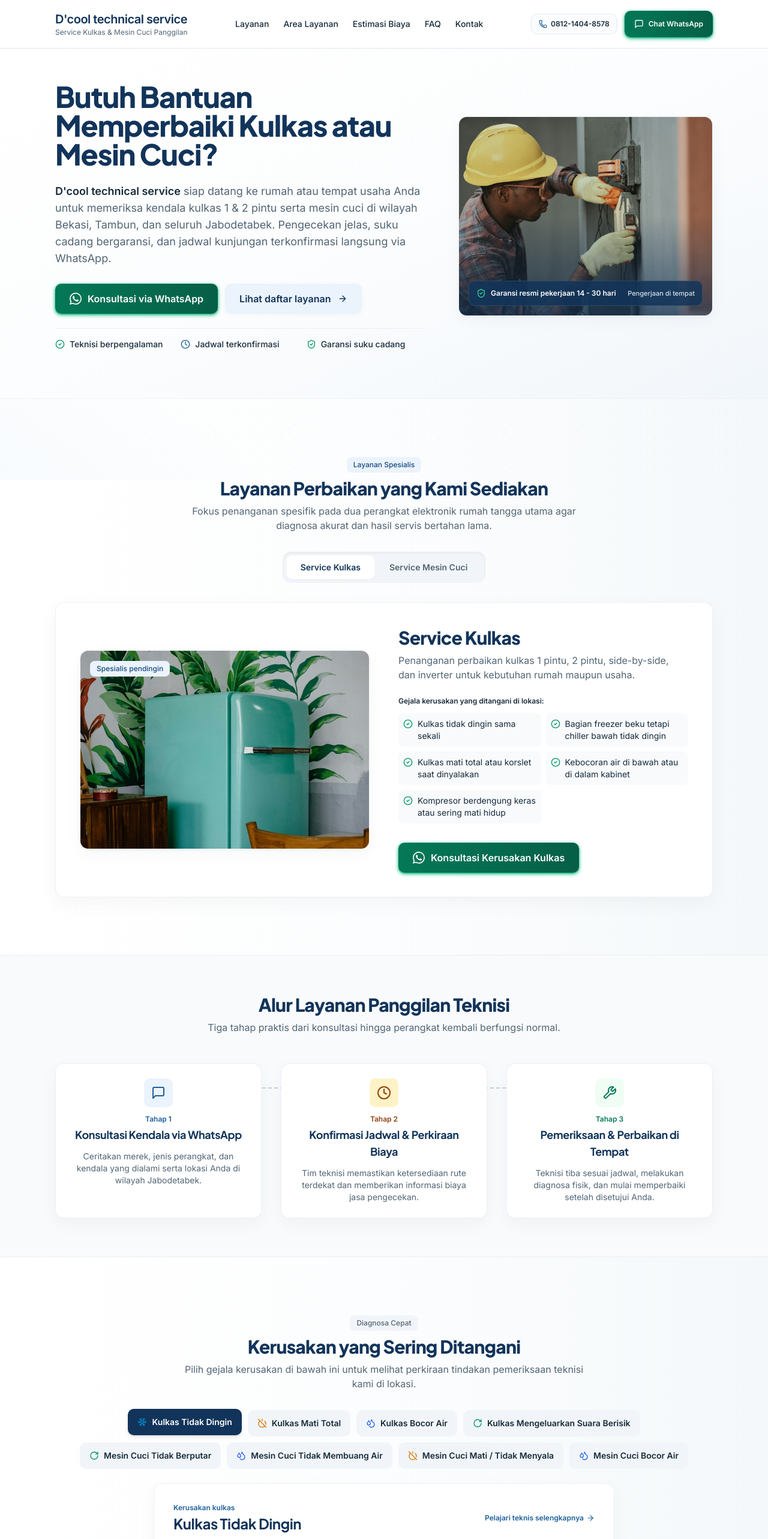
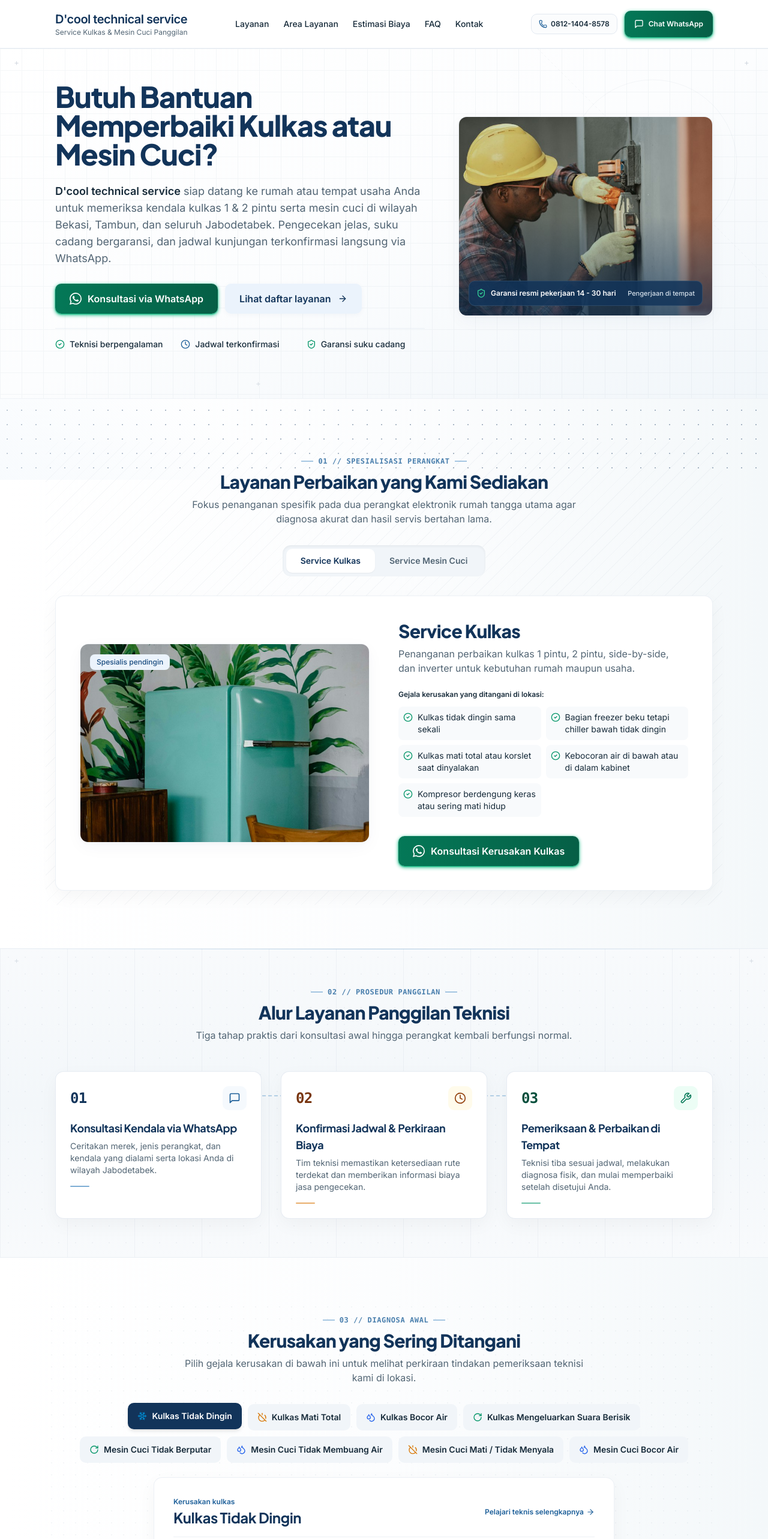
Before and after one commit to syafiqAsyaddid/webservice-mesincuci-kulkas, a Next.js app: page / in a window 1280 px wide. Shown: the top 2566 px of the page at 60% size. Built offline with nearby package versions, Linux system fonts and the light colour scheme.

Commit message:
feat: add varied geometric patterns per section, remove generic badges/labels, and introduce technical step counters

```diff
--- a/app/layout.tsx
+++ b/app/layout.tsx
@@ -53,7 +53,7 @@ export default function RootLayout({
       <body className="min-h-screen flex flex-col font-sans bg-gradient-to-r from-white via-[#FCFDFE] to-[#F4F8FA] text-text relative">
         {/* Subtle Geometric Dot Pattern (3.5% Opacity) */}
         <div
-          className="fixed inset-0 pointer-events-none z-[-1] opacity-[0.035] bg-[radial-gradient(#12345A_1.2px,transparent_1.2px)] [background-size:24px_24px]"
+          className="fixed inset-0 pointer-events-none z-[-1] opacity-[0.35] bg-[radial-gradient(#12345A_1.2px,transparent_1.2px)] [background-size:24px_24px]"
           aria-hidden="true"
         />
         {/* Soft Ambient Corner Accents */}
--- a/app/page.tsx
+++ b/app/page.tsx
@@ -5,13 +5,11 @@ import {
   CheckCircle2,
   Clock,
   MessageSquare,
-  HelpCircle,
   ShieldCheck,
   Phone,
 } from 'lucide-react';
 import { Button, WhatsAppIcon } from '@/components/ui/Button';
 import { Accordion } from '@/components/ui/Accordion';
-import { Badge } from '@/components/ui/Badge';
 import { businessInfo } from '@/lib/content/business';
 import { servicesData, priorityIssues } from '@/lib/content/services';
 import { regionsData } from '@/lib/content/regions';
@@ -26,6 +24,35 @@ export default function HomePage() {
     <div className="space-y-16 sm:space-y-24">
       {/* Hero Section */}
       <section className="relative overflow-hidden pt-8 pb-12 sm:pt-14 sm:pb-20 bg-gradient-to-br from-white via-[#FCFDFE] to-[#F1F6FA] border-b border-border/50">
+        {/* Pattern 1: Geometric Technical Blueprint Grid (3.5% Opacity) */}
+        <div
+          className="absolute inset-0 pointer-events-none opacity-[0.035] bg-[linear-gradient(to_right,#12345A_1px,transparent_1px),linear-gradient(to_bottom,#12345A_1px,transparent_1px)] [background-size:36px_36px]"
+          aria-hidden="true"
+        />
+
+        {/* Pattern 2: Precision Drafting Crosshairs (+) */}
+        <div className="absolute top-4 left-6 text-primary-900/20 font-mono text-xs select-none pointer-events-none" aria-hidden="true">
+          +
+        </div>
+        <div className="absolute top-4 right-8 text-primary-900/20 font-mono text-xs select-none pointer-events-none" aria-hidden="true">
+          +
+        </div>
+        <div className="absolute bottom-4 left-1/3 text-primary-900/15 font-mono text-xs select-none pointer-events-none" aria-hidden="true">
+          +
+        </div>
+
+        {/* Pattern 3: Technical Blueprint Schematic Guide Overlay */}
+        <svg
+          className="absolute top-0 right-0 w-80 h-80 sm:w-96 sm:h-96 pointer-events-none opacity-[0.04] text-primary-900"
+          viewBox="0 0 384 384"
+          fill="none"
+          aria-hidden="true"
+        >
+          <line x1="0" y1="0" x2="384" y2="384" stroke="currentColor" strokeWidth="1" strokeDasharray="4 4" />
+          <circle cx="192" cy="192" r="140" stroke="currentColor" strokeWidth="1" />
+          <circle cx="192" cy="192" r="70" stroke="currentColor" strokeWidth="1" strokeDasharray="3 3" />
+        </svg>
+
         <div className="relative max-w-container mx-auto px-4 sm:px-6 lg:px-8">
           <div className="grid grid-cols-1 lg:grid-cols-12 gap-10 lg:gap-14 items-center">
             <div className="lg:col-span-7 space-y-6">
@@ -102,11 +129,21 @@ export default function HomePage() {
       </section>
 
       {/* Seksi Layanan Spesialis */}
-      <section className="max-w-container mx-auto px-4 sm:px-6 lg:px-8">
+      <section className="relative max-w-container mx-auto px-4 sm:px-6 lg:px-8">
+        {/* Varied Geometric Diagonal Hatch Pattern Behind Section (3% Opacity) */}
+        <div
+          className="absolute inset-x-4 -inset-y-6 pointer-events-none -z-10 rounded-card opacity-[0.03] bg-[repeating-linear-gradient(-45deg,#12345A_0,#12345A_1px,transparent_0,transparent_16px)]"
+          aria-hidden="true"
+        />
+
         <div className="text-center max-w-2xl mx-auto mb-8 space-y-2">
-          <Badge variant="default">
-            Layanan Spesialis
-          </Badge>
+          {/* Geometric Technical Index Header */}
+          <div className="flex items-center justify-center gap-2 text-xs font-mono font-semibold tracking-wider text-primary-700/80 uppercase">
+            <span className="w-5 h-[1.5px] bg-primary-600/40" aria-hidden="true" />
+            <span>01 // Spesialisasi Perangkat</span>
+            <span className="w-5 h-[1.5px] bg-primary-600/40" aria-hidden="true" />
+          </div>
+
           <h2 className="text-2xl sm:text-3xl font-extrabold text-primary-900 tracking-tight">
             Layanan Perbaikan yang Kami Sediakan
           </h2>
@@ -119,61 +156,115 @@ export default function HomePage() {
       </section>
 
       {/* Alur Kunjungan Teknisi */}
-      <section className="bg-[#F8FAFC] border-y border-border/60 py-12 sm:py-16">
-        <div className="max-w-container mx-auto px-4 sm:px-6 lg:px-8">
+      <section className="relative overflow-hidden bg-gradient-to-b from-[#F8FAFC] via-[#F3F7FA] to-[#F8FAFC] border-y border-border/60 py-12 sm:py-16">
+        {/* Varied Geometric Circuit / Flow Matrix Pattern (4% Opacity) */}
+        <div
+          className="absolute inset-0 pointer-events-none opacity-[0.04] bg-[radial-gradient(#12345A_1.5px,transparent_1.5px),linear-gradient(to_right,#12345A_1px,transparent_1px)] [background-size:28px_28px,112px_28px]"
+          aria-hidden="true"
+        />
+
+        {/* Decorative Technical Line Across Top */}
+        <div
+          className="absolute top-0 left-0 right-0 h-px bg-gradient-to-r from-transparent via-primary-600/30 to-transparent"
+          aria-hidden="true"
+        />
+
+        {/* Precision Crosshair Corner Accents */}
+        <div className="absolute top-3 left-6 text-primary-900/15 font-mono text-xs select-none pointer-events-none" aria-hidden="true">+</div>
+        <div className="absolute top-3 right-6 text-primary-900/15 font-mono text-xs select-none pointer-events-none" aria-hidden="true">+</div>
+
+        <div className="relative max-w-container mx-auto px-4 sm:px-6 lg:px-8">
           <div className="text-center max-w-2xl mx-auto mb-12 space-y-2">
+            {/* Geometric Technical Index Header */}
+            <div className="flex items-center justify-center gap-2 text-xs font-mono font-semibold tracking-wider text-primary-700/80 uppercase">
+              <span className="w-5 h-[1.5px] bg-primary-600/40" aria-hidden="true" />
+              <span>02 // Prosedur Panggilan</span>
+              <span className="w-5 h-[1.5px] bg-primary-600/40" aria-hidden="true" />
+            </div>
+
             <h2 className="text-2xl sm:text-3xl font-extrabold text-primary-900 tracking-tight">
               Alur Layanan Panggilan Teknisi
             </h2>
             <p className="text-sm sm:text-base text-text-muted">
-              Tiga tahap praktis dari konsultasi hingga perangkat kembali berfungsi normal.
+              Tiga tahap praktis dari konsultasi awal hingga perangkat kembali berfungsi normal.
             </p>
           </div>
 
           <div className="relative">
+            {/* Connecting Track between Step Nodes */}
             <div
-              className="hidden md:block absolute top-10 left-[16%] right-[16%] h-0.5 border-t-2 border-dashed border-primary-600/30 -z-0"
+              className="hidden md:block absolute top-10 left-[16%] right-[16%] h-0.5 border-t-2 border-dashed border-primary-600/30 z-0"
               aria-hidden="true"
             />
 
-            <div className="grid grid-cols-1 md:grid-cols-3 gap-8 relative z-10">
-              <div className="bg-white rounded-card p-6 border border-border/60 shadow-soft text-center space-y-3">
-                <div className="w-12 h-12 mx-auto rounded-button bg-[#EBF3FC] text-primary-700 flex items-center justify-center font-bold text-lg shadow-xs">
-                  <MessageSquare className="w-6 h-6" aria-hidden="true" />
+            <div className="grid grid-cols-1 md:grid-cols-3 gap-6 lg:gap-8 relative z-10">
+              {/* Step 1 */}
+              <div className="bg-white rounded-card p-6 border border-border/80 shadow-soft text-left space-y-4 relative group hover:border-primary-400 transition-colors">
+                <div className="flex items-center justify-between">
+                  <span className="font-mono text-2xl font-black text-primary-900 tracking-tight">
+                    01
+                  </span>
+                  <div className="w-10 h-10 rounded-button bg-primary-50 text-primary-700 flex items-center justify-center font-bold shadow-xs">
+                    <MessageSquare className="w-5 h-5" aria-hidden="true" />
                   </div>
-                <div className="space-y-1">
-                  <span className="text-xs font-semibold text-primary-700 block">Tahap 1</span>
-                  <h3 className="text-lg font-bold text-primary-900">Konsultasi Kendala via WhatsApp</h3>
                 </div>
+
+                <div className="space-y-1.5">
+                  <h3 className="text-base sm:text-lg font-bold text-primary-900">
+                    Konsultasi Kendala via WhatsApp
+                  </h3>
                   <p className="text-xs sm:text-sm text-text-muted leading-relaxed">
                     Ceritakan merek, jenis perangkat, dan kendala yang dialami serta lokasi Anda di wilayah Jabodetabek.
                   </p>
                 </div>
 
-              <div className="bg-white rounded-card p-6 border border-border/60 shadow-soft text-center space-y-3">
-                <div className="w-12 h-12 mx-auto rounded-button bg-[#FEF3C7] text-amber-800 flex items-center justify-center font-bold text-lg shadow-xs">
-                  <Clock className="w-6 h-6" aria-hidden="true" />
+                <div className="w-8 h-0.5 bg-primary-600/60 rounded-full" aria-hidden="true" />
               </div>
-                <div className="space-y-1">
-                  <span className="text-xs font-semibold text-amber-800 block">Tahap 2</span>
-                  <h3 className="text-lg font-bold text-primary-900">Konfirmasi Jadwal & Perkiraan Biaya</h3>
+
+              {/* Step 2 */}
+              <div className="bg-white rounded-card p-6 border border-border/80 shadow-soft text-left space-y-4 relative group hover:border-amber-400 transition-colors">
+                <div className="flex items-center justify-between">
+                  <span className="font-mono text-2xl font-black text-amber-900 tracking-tight">
+                    02
+                  </span>
+                  <div className="w-10 h-10 rounded-button bg-amber-50 text-amber-800 flex items-center justify-center font-bold shadow-xs">
+                    <Clock className="w-5 h-5" aria-hidden="true" />
                   </div>
+                </div>
+
+                <div className="space-y-1.5">
+                  <h3 className="text-base sm:text-lg font-bold text-primary-900">
+                    Konfirmasi Jadwal & Perkiraan Biaya
+                  </h3>
                   <p className="text-xs sm:text-sm text-text-muted leading-relaxed">
                     Tim teknisi memastikan ketersediaan rute terdekat dan memberikan informasi biaya jasa pengecekan.
                   </p>
                 </div>
 
-              <div className="bg-white rounded-card p-6 border border-border/60 shadow-soft text-center space-y-3">
-                <div className="w-12 h-12 mx-auto rounded-button bg-[#F0FDF4] text-emerald-700 flex items-center justify-center font-bold text-lg shadow-xs">
-                  <Wrench className="w-6 h-6" aria-hidden="true" />
+                <div className="w-8 h-0.5 bg-amber-600/60 rounded-full" aria-hidden="true" />
               </div>
-                <div className="space-y-1">
-                  <span className="text-xs font-semibold text-emerald-700 block">Tahap 3</span>
-                  <h3 className="text-lg font-bold text-primary-900">Pemeriksaan & Perbaikan di Tempat</h3>
+
+              {/* Step 3 */}
+              <div className="bg-white rounded-card p-6 border border-border/80 shadow-soft text-left space-y-4 relative group hover:border-emerald-400 transition-colors">
+                <div className="flex items-center justify-between">
+                  <span className="font-mono text-2xl font-black text-emerald-900 tracking-tight">
+                    03
+                  </span>
+                  <div className="w-10 h-10 rounded-button bg-emerald-50 text-emerald-700 flex items-center justify-center font-bold shadow-xs">
+                    <Wrench className="w-5 h-5" aria-hidden="true" />
                   </div>
+                </div>
+
+                <div className="space-y-1.5">
+                  <h3 className="text-base sm:text-lg font-bold text-primary-900">
+                    Pemeriksaan & Perbaikan di Tempat
+                  </h3>
                   <p className="text-xs sm:text-sm text-text-muted leading-relaxed">
                     Teknisi tiba sesuai jadwal, melakukan diagnosa fisik, dan mulai memperbaiki setelah disetujui Anda.
                   </p>
+                </div>
+
+                <div className="w-8 h-0.5 bg-emerald-600/60 rounded-full" aria-hidden="true" />
               </div>
             </div>
           </div>
@@ -181,11 +272,21 @@ export default function HomePage() {
       </section>
 
       {/* Gejala Kerusakan yang Sering Ditangani */}
-      <section className="max-w-container mx-auto px-4 sm:px-6 lg:px-8">
+      <section className="relative max-w-container mx-auto px-4 sm:px-6 lg:px-8">
+        {/* Varied Geometric Micro-Matrix Pattern (3.5% Opacity) */}
+        <div
+          className="absolute inset-x-4 -inset-y-6 pointer-events-none -z-10 rounded-card opacity-[0.035] bg-[radial-gradient(#12345A_1.2px,transparent_1.2px)] [background-size:20px_20px]"
+          aria-hidden="true"
+        />
+
         <div className="text-center max-w-2xl mx-auto mb-8 space-y-2">
-          <Badge variant="neutral">
-            Diagnosa Cepat
-          </Badge>
+          {/* Geometric Technical Index Header */}
+          <div className="flex items-center justify-center gap-2 text-xs font-mono font-semibold tracking-wider text-primary-700/80 uppercase">
+            <span className="w-5 h-[1.5px] bg-primary-600/40" aria-hidden="true" />
+            <span>03 // Diagnosa Awal</span>
+            <span className="w-5 h-[1.5px] bg-primary-600/40" aria-hidden="true" />
+          </div>
+
           <h2 className="text-2xl sm:text-3xl font-extrabold text-primary-900 tracking-tight">
             Kerusakan yang Sering Ditangani
           </h2>
@@ -203,12 +304,22 @@ export default function HomePage() {
       </section>
 
       {/* Tanya Jawab (FAQ) */}
-      <section id="faq" className="max-w-container mx-auto px-4 sm:px-6 lg:px-8">
+      <section id="faq" className="relative max-w-container mx-auto px-4 sm:px-6 lg:px-8">
+        {/* Varied Geometric Modular Grid Pattern Behind FAQ (3% Opacity) */}
+        <div
+          className="absolute inset-x-8 -inset-y-6 pointer-events-none -z-10 rounded-card opacity-[0.03] bg-[linear-gradient(to_right,#12345A_1px,transparent_1px),linear-gradient(to_bottom,#12345A_1px,transparent_1px)] [background-size:48px_48px]"
+          aria-hidden="true"
+        />
+
         <div className="max-w-3xl mx-auto space-y-8">
           <div className="text-center space-y-2">
-            <Badge variant="default" icon={<HelpCircle className="w-3.5 h-3.5 text-primary-700" />}>
-              Pusat Informasi
-            </Badge>
+            {/* Geometric Technical Index Header */}
+            <div className="flex items-center justify-center gap-2 text-xs font-mono font-semibold tracking-wider text-primary-700/80 uppercase">
+              <span className="w-5 h-[1.5px] bg-primary-600/40" aria-hidden="true" />
+              <span>05 // Transparansi Layanan</span>
+              <span className="w-5 h-[1.5px] bg-primary-600/40" aria-hidden="true" />
+            </div>
+
             <h2 className="text-2xl sm:text-3xl font-extrabold text-primary-900 tracking-tight">
               Pertanyaan yang Sering Diajukan
             </h2>
@@ -229,13 +340,28 @@ export default function HomePage() {
 
       {/* Kontak & Jadwal Kunjungan */}
       <section className="max-w-container mx-auto px-4 sm:px-6 lg:px-8 pb-10">
-        <div className="bg-gradient-to-br from-white to-[#F8FAFC] border border-border/80 rounded-card p-8 sm:p-12 shadow-soft">
-          <div className="max-w-2xl mx-auto text-center space-y-6">
-            <div className="inline-flex items-center gap-2.5 px-4 py-2 rounded-badge bg-[#EBF3FC] text-primary-900 text-xs sm:text-sm font-semibold shadow-xs">
-              <MessageSquare className="w-4 h-4 text-primary-700 flex-shrink-0" />
-              <span>Bingung dengan kendala kulkas atau mesin cuci Anda? Konsultasikan langsung sekarang</span>
-            </div>
+        <div className="relative overflow-hidden bg-gradient-to-br from-white via-[#FCFDFE] to-[#F8FAFC] border border-border/80 rounded-card p-8 sm:p-12 shadow-soft">
+          {/* Varied Geometric Concentric Arcs & Angle Lines (3.5% Opacity) */}
+          <div
+            className="absolute -right-16 -top-16 w-80 h-80 rounded-full border border-primary-900/10 pointer-events-none"
+            aria-hidden="true"
+          />
+          <div
+            className="absolute -right-6 -top-6 w-60 h-60 rounded-full border border-dashed border-primary-900/10 pointer-events-none"
+            aria-hidden="true"
+          />
+          <div
+            className="absolute -left-12 -bottom-12 w-64 h-64 rounded-full border border-primary-900/10 pointer-events-none"
+            aria-hidden="true"
+          />
+          <div
+            className="absolute inset-0 pointer-events-none opacity-[0.03] bg-[repeating-linear-gradient(45deg,#12345A_0,#12345A_1px,transparent_0,transparent_20px)]"
+            aria-hidden="true"
+          />
+          <div className="absolute top-4 left-6 text-primary-900/15 font-mono text-xs select-none pointer-events-none" aria-hidden="true">+</div>
+          <div className="absolute bottom-4 right-6 text-primary-900/15 font-mono text-xs select-none pointer-events-none" aria-hidden="true">+</div>
 
+          <div className="relative max-w-2xl mx-auto text-center space-y-6">
             <div className="space-y-2">
               <h2 className="text-2xl sm:text-3xl font-extrabold text-primary-900 tracking-tight">
                 Jadwalkan Kunjungan Teknisi ke Lokasi Anda
```
Also changed, not shown: components/sections/JabodetabekMapSection.tsx (+27 -10 lines). Lines whose indentation alone changed are shown as unchanged.
